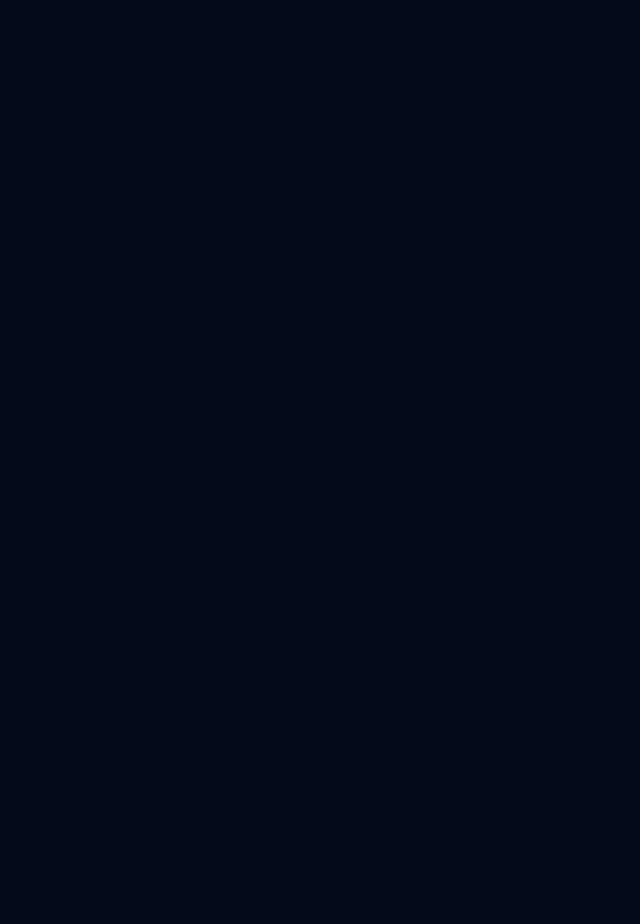
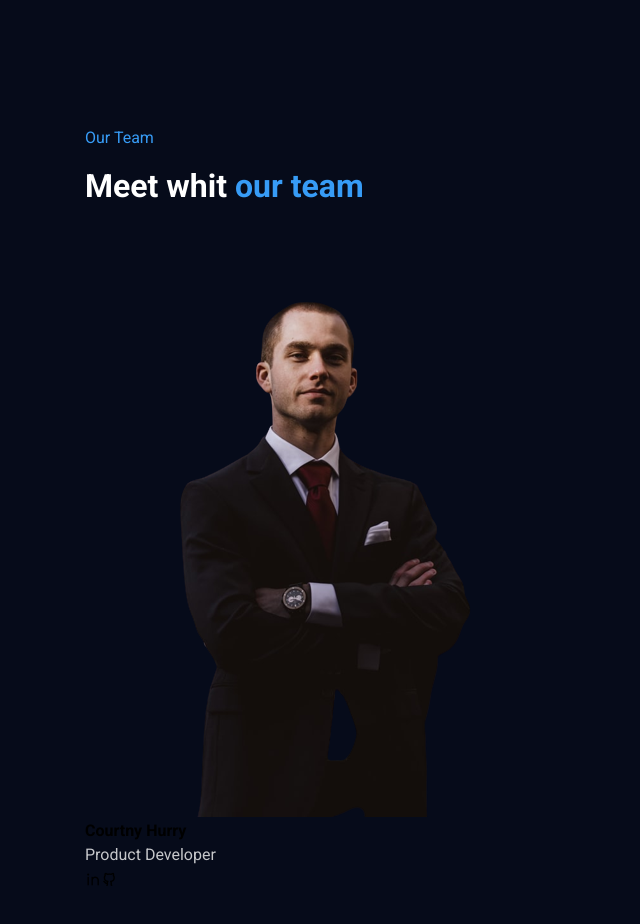
Before and after one commit to nico1803/digital-agency, a React (Create React App) app: page / in a window 1280 px wide. Shown: the part 2440-3364 px from the top of the page, without its empty margins (0-640 px from the left). Before the commit the page ends 2508 px from the top, so only its background shows below. Built offline with nearby package versions, Linux system fonts and the light colour scheme.

Commit message:
feat ( team ) component

```diff
--- a/src/App.js
+++ b/src/App.js
@@ -4,6 +4,7 @@ import Hero from './components/UI/Hero';
 import Counter from './components/UI/Counter';
 import Services from './components/UI/Services';
 import About from './components/UI/About';
+import Team from './components/UI/Team';
 
 function App() {
   return (
@@ -13,6 +14,7 @@ function App() {
     <Counter/>
     <Services/>
     <About/>
+    <Team/>
   </>
   );
 }
--- /dev/null
+++ b/src/components/UI/Team.jsx
@@ -0,0 +1,32 @@
+import React from 'react'
+import '../../styles/team.css'
+import team01 from '../../images/team-01.png'
+
+export default function Team() {
+  return (
+    <section className='our__team'>
+        <div className="container">
+            <div className="team__content">
+                <h6 className="subtitle">Our Team</h6>
+                <h2>Meet whit <span className="highlight">our team</span></h2>
+            </div>
+
+            <div className="team__wrapper">
+                <div className="team__item">
+                    <div className="team__img">
+                        <img src={team01} alt="" />
+                    </div>
+                    <div className="team__details">
+                        <h4>Courtny Hurry</h4>
+                        <p className="description">Product Developer</p>
+                        <div className="team__member-social">
+                            <span><i class="ri-linkedin-line"></i></span>
+                            <span><i class="ri-github-line"></i></span>
+                        </div>
+                    </div>
+                </div>
+            </div>
+        </div>
+    </section>
+  )
+}
```
Also changed, not shown: src/styles/team.css (added).
